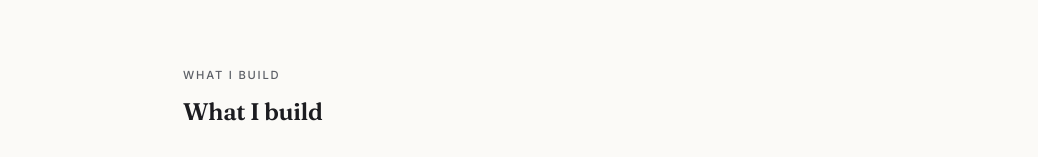
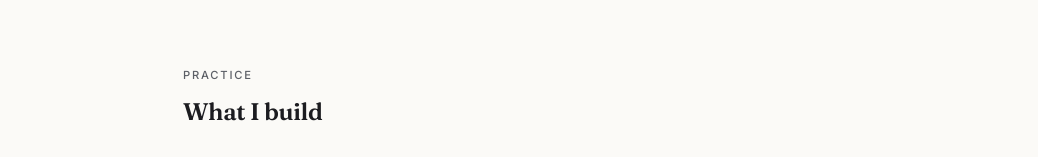
Before and after one commit to prokashevroman/personal_website, a Next.js app: page /about in a window 1280 px wide. Shown: the part 492-649 px from the top of the page, without its empty margins (121-1159 px from the left). Built offline with nearby package versions, Linux system fonts and the light colour scheme; no server answers.

Commit message:
small change on the about page

```diff
--- a/app/about/page.tsx
+++ b/app/about/page.tsx
@@ -34,7 +34,7 @@ export default function AboutPage() {
       </section>
 
       <section aria-labelledby="what-i-build">
-        <p className="eyebrow">What I build</p>
+        <p className="eyebrow">Practice</p>
         <h2
           id="what-i-build"
           className="mt-3 font-display text-2xl font-semibold tracking-tightish text-ink"
```
